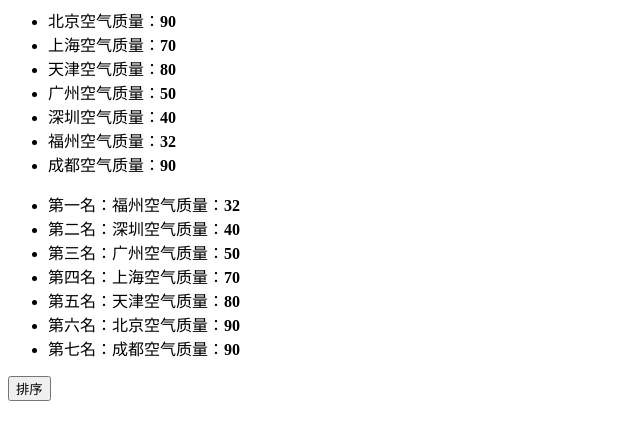
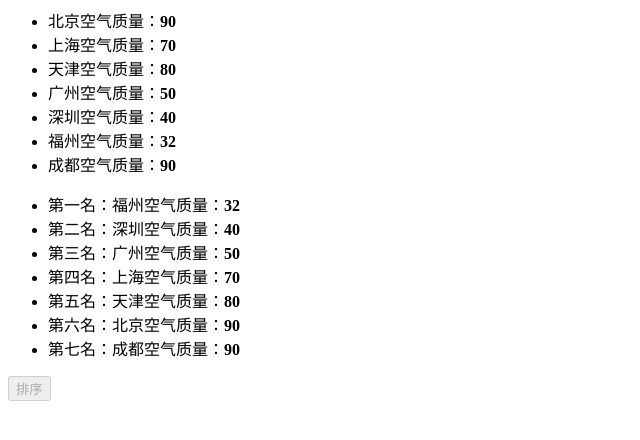
Before and after one commit to Youhandan/BaiduTask, a plain HTML site: page Task15/index.html in a window 1280 px wide. Both pictures are taken after a click on the button "排序". Shown: the full height of the page, 0-640 px from the left. Drawn offline with Linux system fonts and the light colour scheme.

Commit message:
add disable button

```diff
--- a/Task15/index.html
+++ b/Task15/index.html
@@ -96,6 +96,9 @@
         var aqiData = getData();
         aqiData = sortAqiData(aqiData);
         render(aqiData);
+        var btn=document.getElementById("sort-btn");
+        btn.disabled=true;
+
     }
 
 
```
